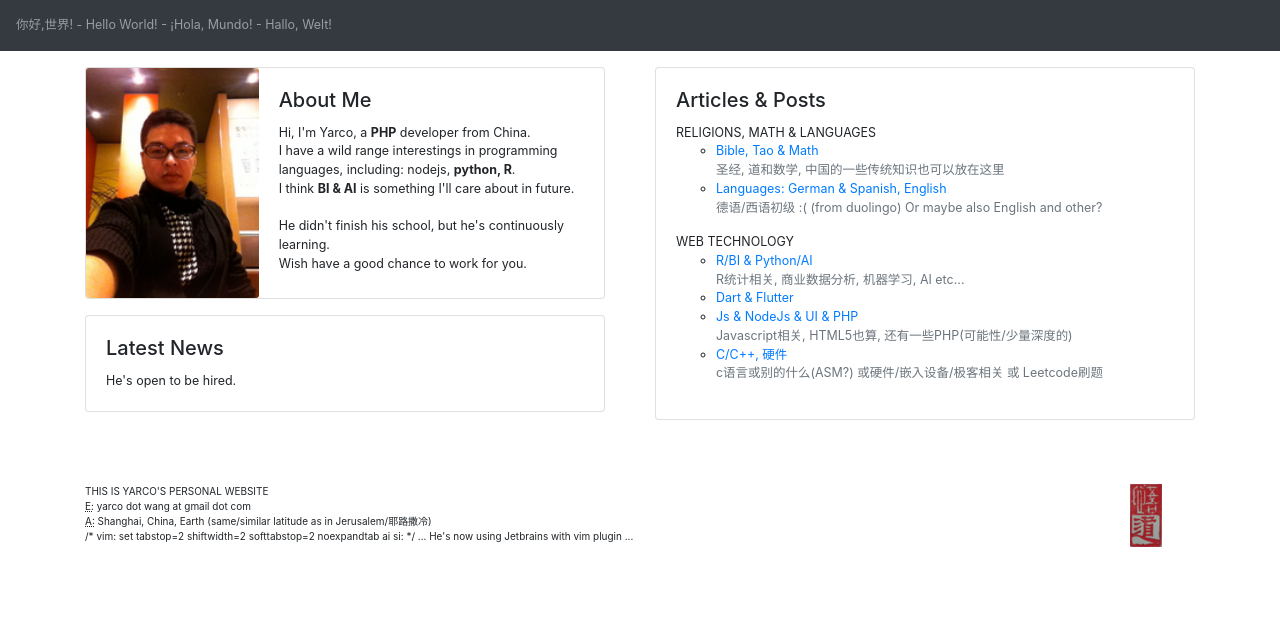
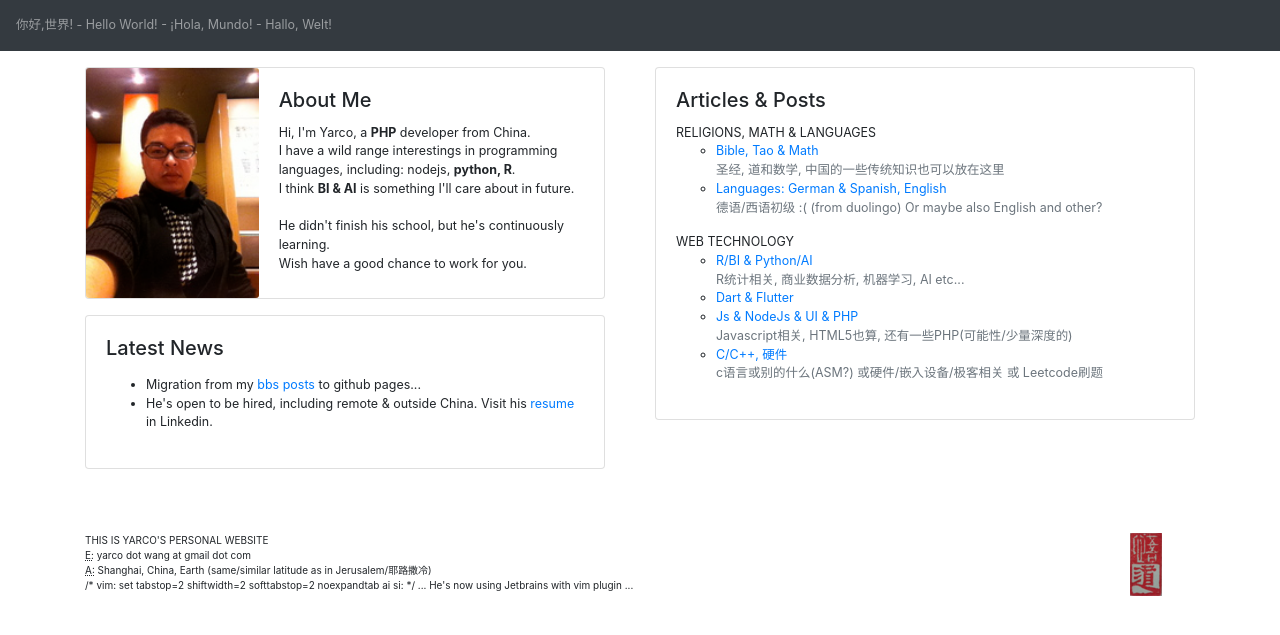
Before and after one commit to yarcowang/yarcowang.github.io, a Jekyll site: the page built from index.html, in a window 1280 px wide. Shown: the top 635 px of the page. Built offline with Jekyll 4.4.1, drawn with Linux system fonts in a browser that asks for light colours; nearby versions of some CDN libraries.

Commit message:
add news

```diff
--- a/index.html
+++ b/index.html
@@ -29,14 +29,19 @@ layout: home
 
             <div class="card mb-3" style="max-width: 520px;">
                 <div class="row no-gutters">
-                    <div class="col-md-8">
                         <div class="card-body">
                             <h5 class="card-title">Latest News</h5>
                             <p class="card-text">
-                                He's open to be hired.
+			     <ul class="">
+				     <li>
+				    Migration from my <a href="https://bbs.bbish.net">bbs posts</a> to github pages...
+				     </li>
+				     <li>
+				    He's open to be hired, including remote &amp; outside China. Visit his <a href="https://linkedin.com/in/yarcowang">resume</a> in Linkedin.
+				     </li>
+			     </ul>
                             </p>
                         </div>
-                    </div>
                 </div>
             </div>
         </div>
```
